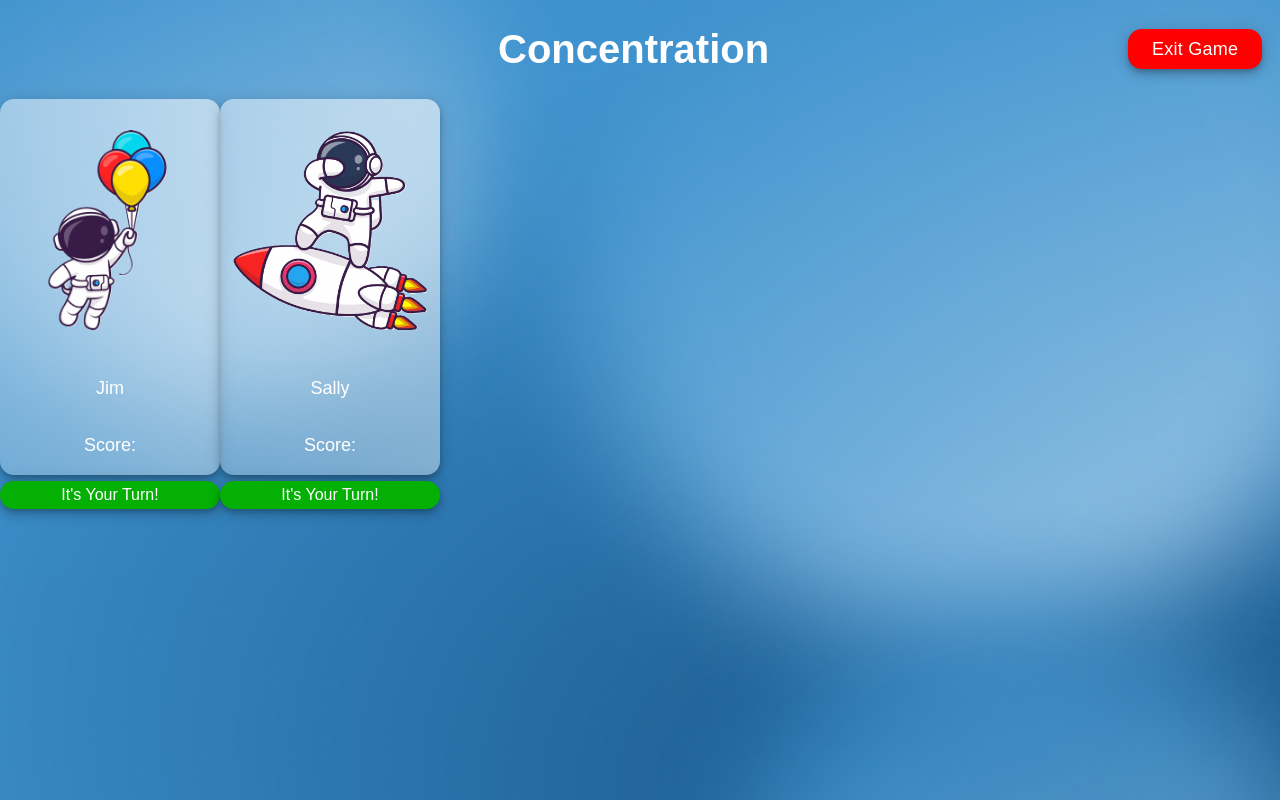
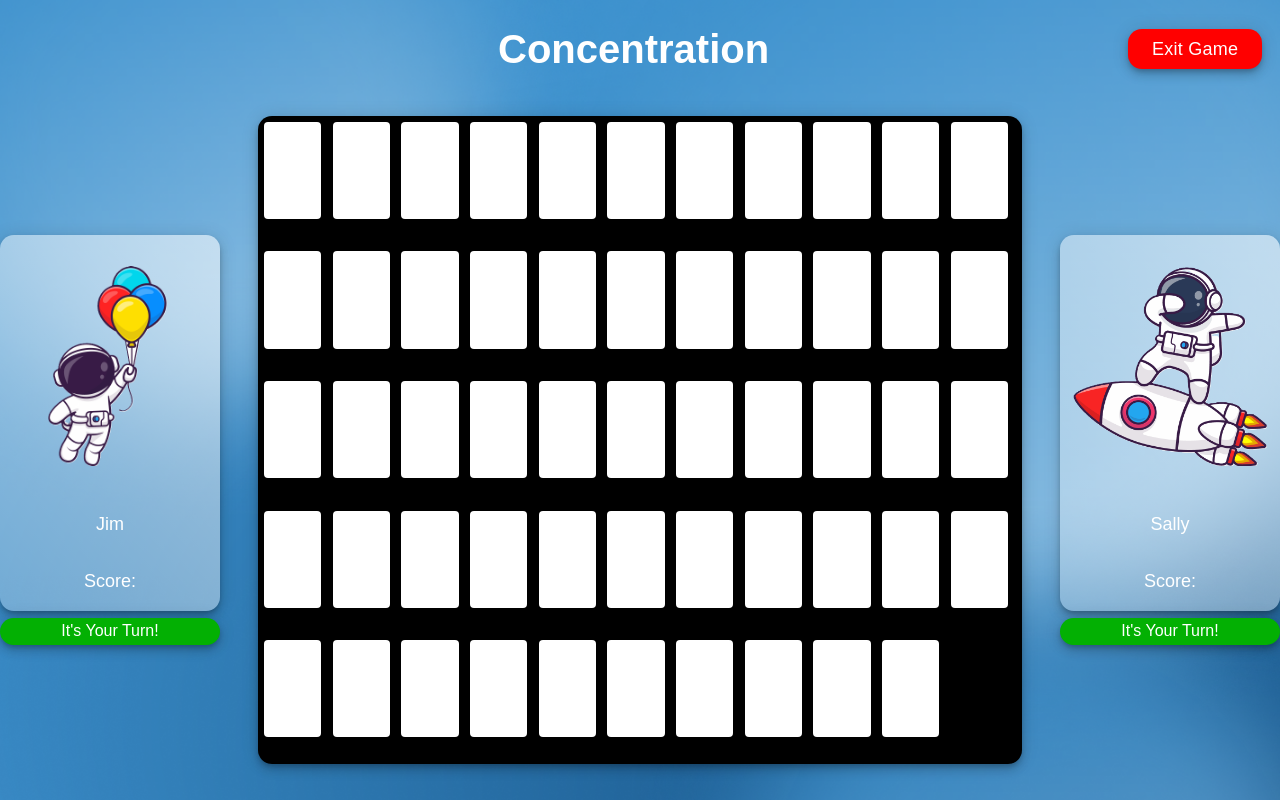
Before and after one commit to Carrscot/concentration, a React (Vite) app: page / in a window 1280 px wide. Built offline with nearby package versions, Linux system fonts and the light colour scheme.

Commit message:
Create GameBoard and CardComponents

```diff
--- a/src/App.css
+++ b/src/App.css
@@ -10,6 +10,7 @@ body {
   display: grid;
   grid-template-columns: 33% 33% 33%;
   align-items: center;
+  height: 10vh;
 }
 
 
@@ -111,6 +112,31 @@ input{
 
 .mainGame {
   display: flex;
+  align-items: center;
+  justify-content: center;
+  height: 90vh;
+}
+
+.gameBoard {
+  display: flex;
+  flex-wrap: wrap;
+  background-color: black;
+  height: 90%;
+  width: 60%;
+  margin: 3%;
+  border-radius: 14px;
+  border-style: none;
+  box-shadow: rgba(0, 0, 0, .2) 0 3px 5px -1px,rgba(0, 0, 0, .14) 0 6px 10px 0,rgba(0, 0, 0, .12) 0 1px 18px 0;
+}
+
+.card {
+  height: 15%;
+  width: 7.5%;
+  background-color: white;
+  margin: 0.75%;
+
+  border-radius: 4px;
+  border-style: none;
 }
 
 /* Text And Headers */
--- /dev/null
+++ b/src/Card.jsx
@@ -0,0 +1,11 @@
+const Card = () => {
+    return (
+        <>
+        <div className="card">
+
+        </div>
+        </>
+    )
+}
+
+export default Card
--- /dev/null
+++ b/src/GameBoard.jsx
@@ -0,0 +1,17 @@
+import Card from "./Card"
+
+const GameBoard = () => {
+    let cards = [];
+    for (let i=0; i<54; i++) {
+        cards.push(<Card key={i} />)
+    }
+    return (
+        <>
+        <div className="gameBoard">
+            {cards}
+        </div>
+        </>
+    )
+}
+
+export default GameBoard
--- a/src/MainGame.jsx
+++ b/src/MainGame.jsx
@@ -1,3 +1,4 @@
+import GameBoard from "./GameBoard";
 import PlayerCard from "./PlayerCard"
 import player1Image from './assets/player1Image.png'
 import player2Image from './assets/player2Image.png'
@@ -10,6 +11,7 @@ const MainGame = (props) => {
             <PlayerCard
                 src={player1Image}
                 player={player1}/>
+            <GameBoard />
             <PlayerCard
                 src={player2Image}
                 player={player2}/>
```
Also changed, not shown: src/Header.jsx (line endings or trailing spaces).
